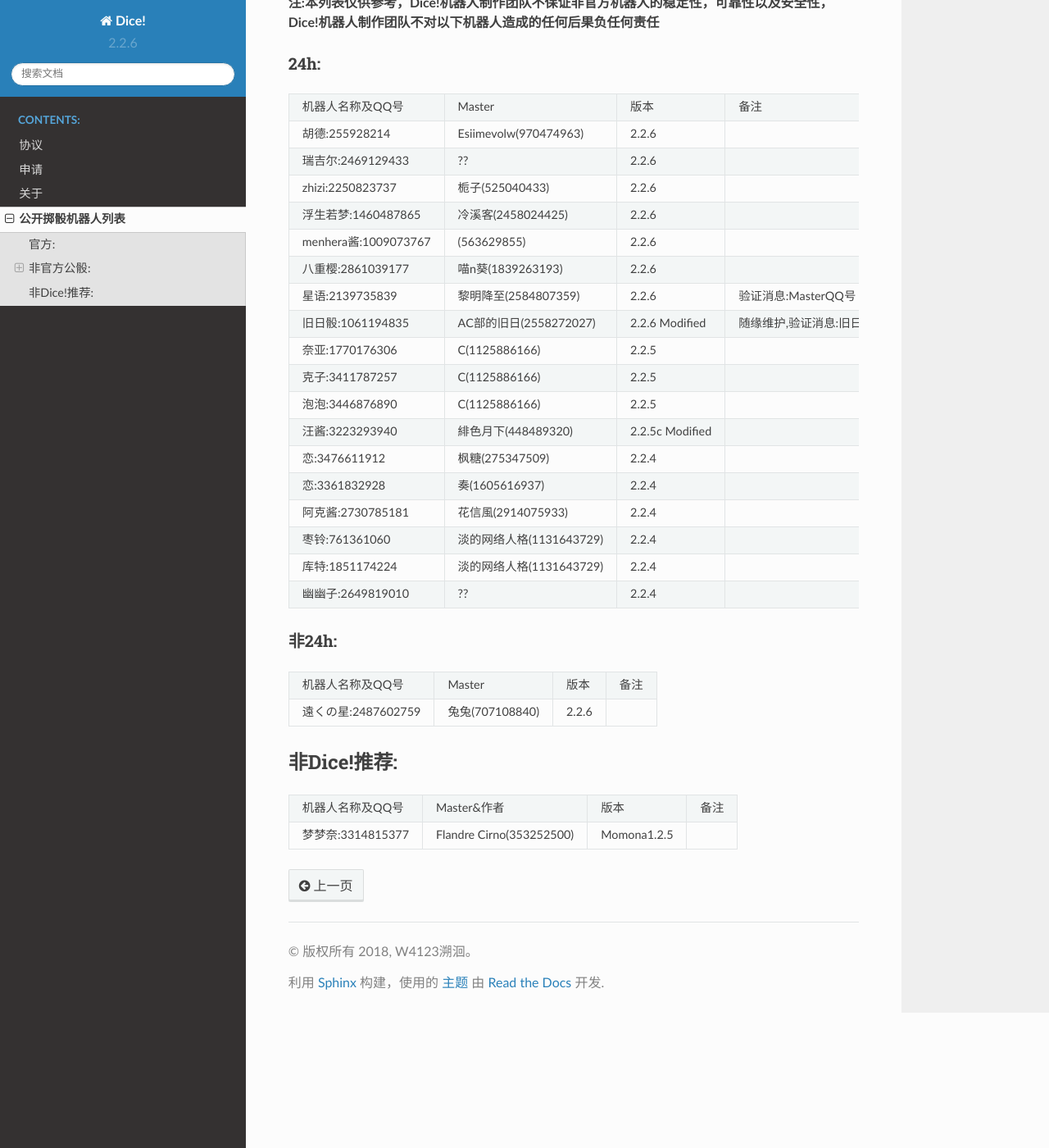
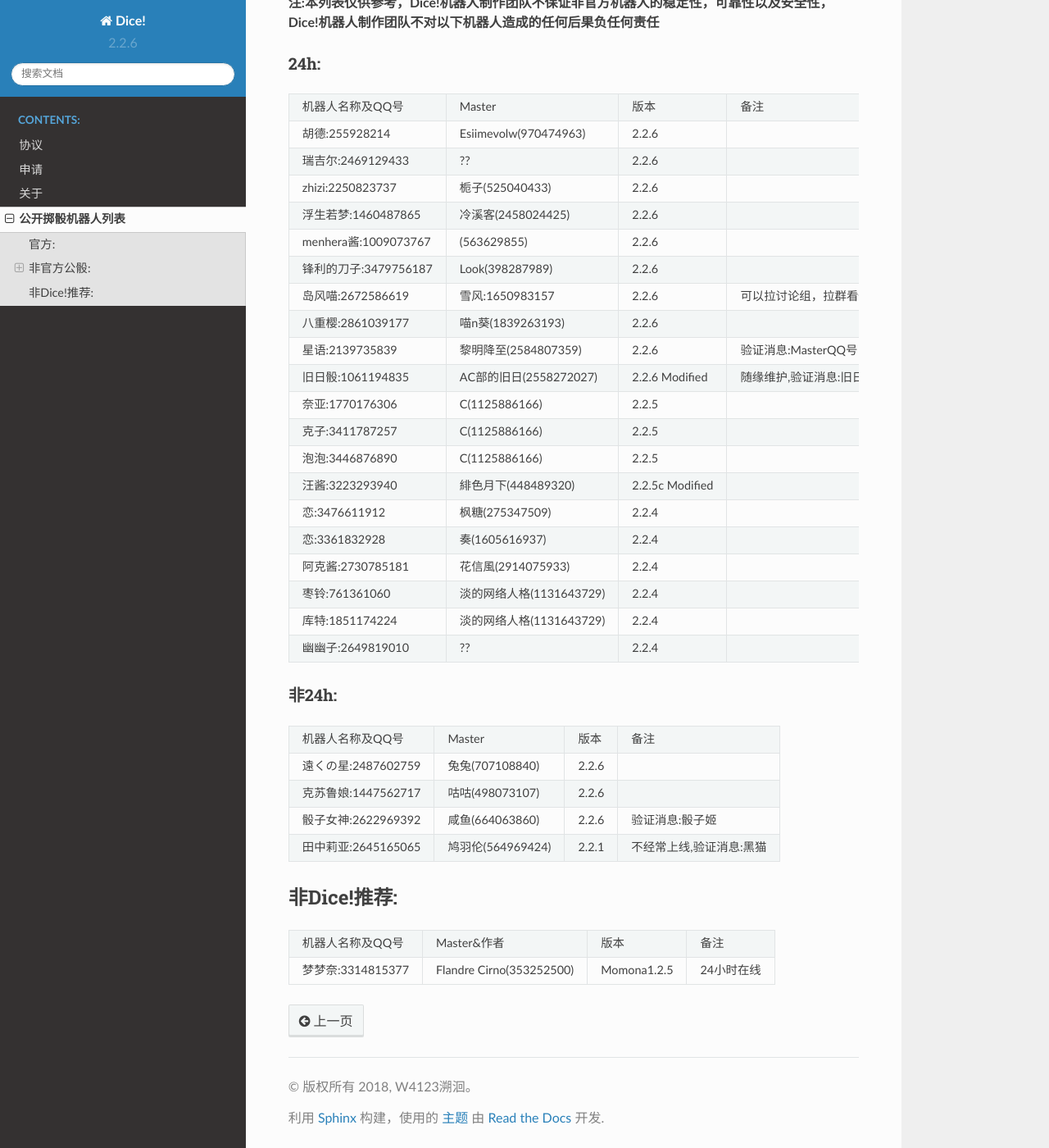
Before and after one commit to Dice-Developer-Team/Dice, a Sphinx documentation site: the page built from docs/DiceList.rst, in a window 1280 px wide and 1400 px high, scrolled down 595 px. Shown: the whole window at 82% size. Built offline with Sphinx 7.4.7 and the Read the Docs theme 2.0.0, drawn with Linux system fonts in a browser that asks for light colours; some of the changed text lies outside the part shown.

Commit message:
更新骰子列表

```diff
--- a/docs/DiceList.rst
+++ b/docs/DiceList.rst
@@ -50,6 +50,10 @@
 +--------------------------+------------------------------+------------------+----------------------------+
 |menhera酱:1009073767      |\(563629855\)                 |2.2.6             |                            |
 +--------------------------+------------------------------+------------------+----------------------------+
+|锋利的刀子:3479756187     |Look(398287989)               |2.2.6             |                            |
++--------------------------+------------------------------+------------------+----------------------------+
+|岛风喵:2672586619         |雪风:1650983157               |2.2.6             |可以拉讨论组，拉群看情况    |
++--------------------------+------------------------------+------------------+----------------------------+
 |八重樱:2861039177         |喵n葵(1839263193)             |2.2.6             |                            |
 +--------------------------+------------------------------+------------------+----------------------------+
 |星语:2139735839           |黎明降至(2584807359)          |2.2.6             |验证消息:MasterQQ号         |
@@ -86,6 +90,12 @@
 +--------------------------+------------------------------+------------------+----------------------------+
 |遠くの星:2487602759       |兔兔(707108840)               |2.2.6             |                            |
 +--------------------------+------------------------------+------------------+----------------------------+
+|克苏鲁娘:1447562717       |咕咕(498073107)               |2.2.6             |                            |
++--------------------------+------------------------------+------------------+----------------------------+
+|骰子女神:2622969392       |咸鱼(664063860)               |2.2.6             |验证消息:骰子姬             |
++--------------------------+------------------------------+------------------+----------------------------+
+|田中莉亚:2645165065       |鸠羽伦(564969424)             |2.2.1             |不经常上线,验证消息:黑猫    |
++--------------------------+------------------------------+------------------+----------------------------+
 
 非Dice!推荐:
 ================
@@ -93,5 +103,5 @@
 +--------------------------+------------------------------+------------------+----------------------------+
 |机器人名称及QQ号          |Master&作者                   |版本              |备注                        |
 +--------------------------+------------------------------+------------------+----------------------------+
-|梦梦奈:3314815377         |Flandre Cirno(353252500)      |Momona1.2.5       |                            |
+|梦梦奈:3314815377         |Flandre Cirno(353252500)      |Momona1.2.5       |24小时在线                  |
 +--------------------------+------------------------------+------------------+----------------------------+
```
Also changed, not shown: other parts of docs/DiceList.rst (+1 -1 lines).
